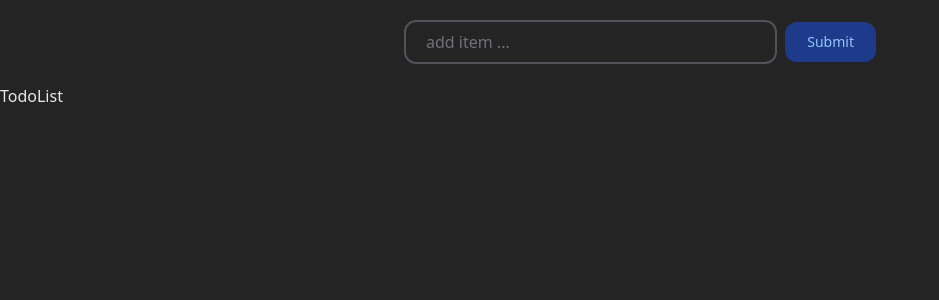
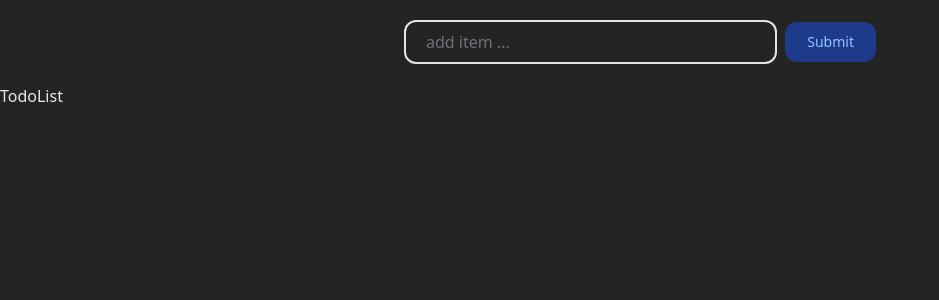
Before and after one commit to CThomas-UT/ReactTSTodo, a React (Vite) app: page / in a window 1280 px wide. Shown: the top 300 px of the page, without its empty margins (0-939 px from the left). Built offline with nearby package versions, Linux system fonts and the light colour scheme.

Commit message:
AutoFocuse on Input, closes #5

```diff
--- a/src/components/AddTodo.tsx
+++ b/src/components/AddTodo.tsx
@@ -5,6 +5,13 @@ import { Input } from './Input'
 
 export const AddTodo = () => {
   const [input, setInput] = useState<string>('')
+  const inputRef = useRef<HTMLInputElement>(null)
+
+  useEffect(() => {
+    if (inputRef.current) {
+      inputRef.current.focus()
+    }
+  }, [])
 
   const handleSubmission = (e: React.FormEvent) => {
     e.preventDefault()
@@ -15,6 +22,7 @@ export const AddTodo = () => {
     <form onSubmit={handleSubmission}>
       <div className="flex items-center w-full max-w-lg gap-2 p-5 m-auto">
         <input
+          ref={inputRef}
           value={input}
           onChange={e => setInput(e.target.value)}
           type="text"
```
